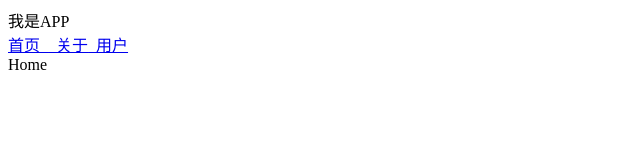
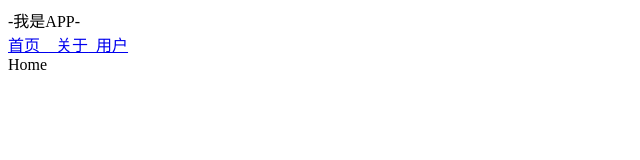
Before and after one commit to yzjgogo/vue3study, a Vue app in the folder route_demo/: page /#/home in a window 1280 px wide. Shown: the top 160 px of the page, without its empty margins (0-640 px from the left). Built offline with nearby package versions, Linux system fonts and the light colour scheme.

Commit message:
提交代码修改

```diff
--- a/route_demo/src/App.vue
+++ b/route_demo/src/App.vue
@@ -1,6 +1,6 @@
 <template>
   <div>
-    <div>我是APP</div>
+    <div>-我是APP-</div>
       <router-link to="/home">首页&nbsp;&nbsp;</router-link>
       <router-link to="/about">&nbsp;&nbsp;关于</router-link>
       <router-link to="/user/123">&nbsp;&nbsp;用户</router-link>
```
